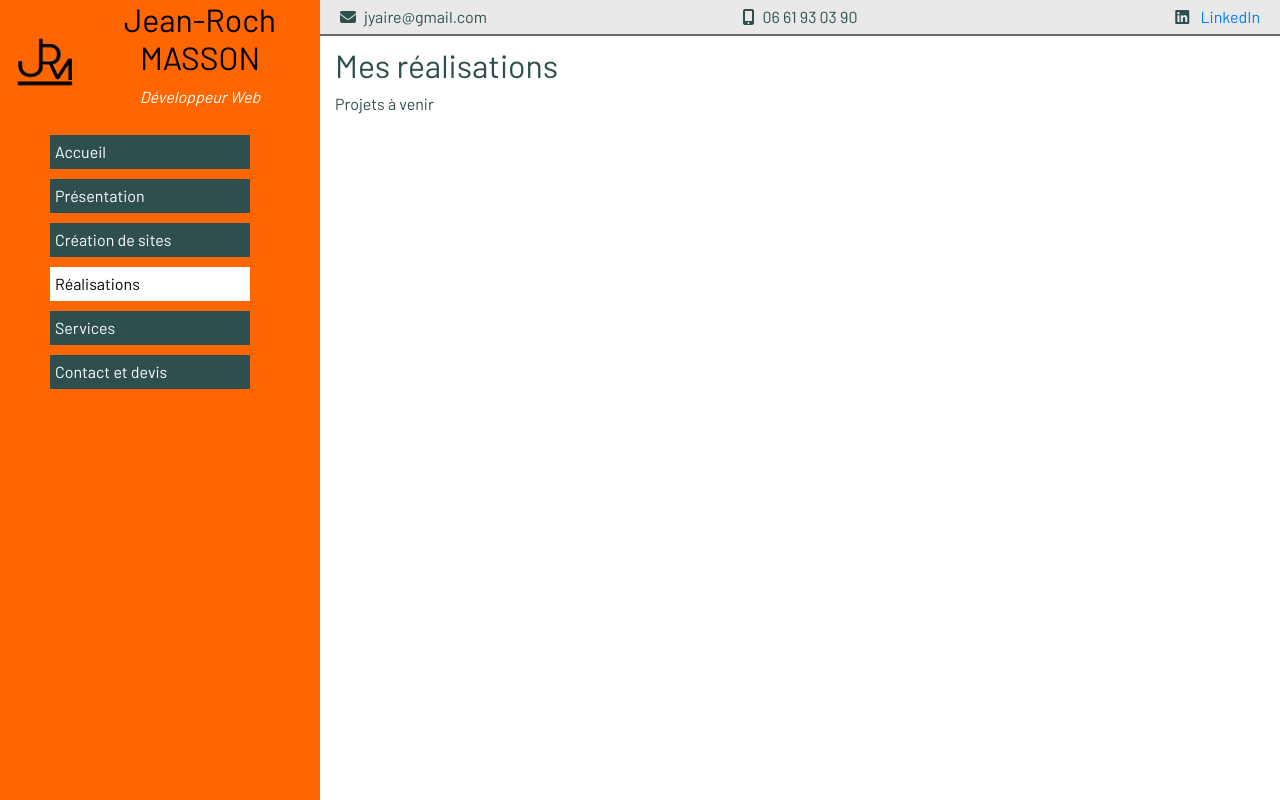
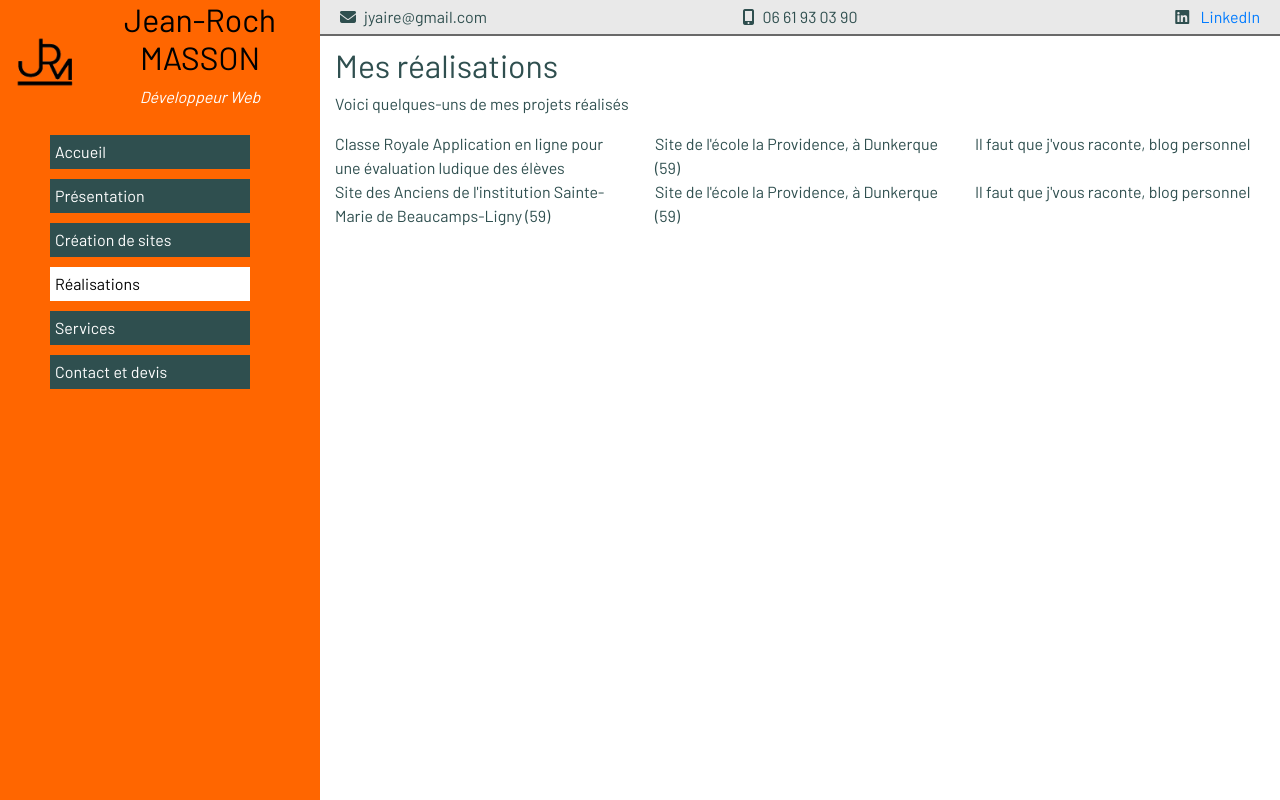
Before and after one commit to jyaire/jyaire, an Angular app: page /portfolio in a window 1280 px wide. Built offline with nearby package versions, Linux system fonts and the light colour scheme.

Commit message:
Create website interface

```diff
--- a/src/app/portfolio/portfolio.component.html
+++ b/src/app/portfolio/portfolio.component.html
@@ -1,2 +1,23 @@
 <h2>Mes réalisations</h2>
-<p>Projets à venir</p>
+<p>Voici quelques-uns de mes projets réalisés</p>
+<div class="row">
+    <div class="col-4">
+        Classe Royale
+        Application en ligne pour une évaluation ludique des élèves
+    </div>
+    <div class="col-4">
+        Site de l'école la Providence, à Dunkerque (59)
+    </div>
+    <div class="col-4">
+        Il faut que j'vous raconte, blog personnel
+    </div>
+    <div class="col-4">
+        Site des Anciens de l'institution Sainte-Marie de Beaucamps-Ligny (59)
+    </div>
+    <div class="col-4">
+        Site de l'école la Providence, à Dunkerque (59)
+    </div>
+    <div class="col-4">
+        Il faut que j'vous raconte, blog personnel
+    </div>
+</div>
```
Also changed, not shown: src/app/website.ts (added, +7 -0 lines).
